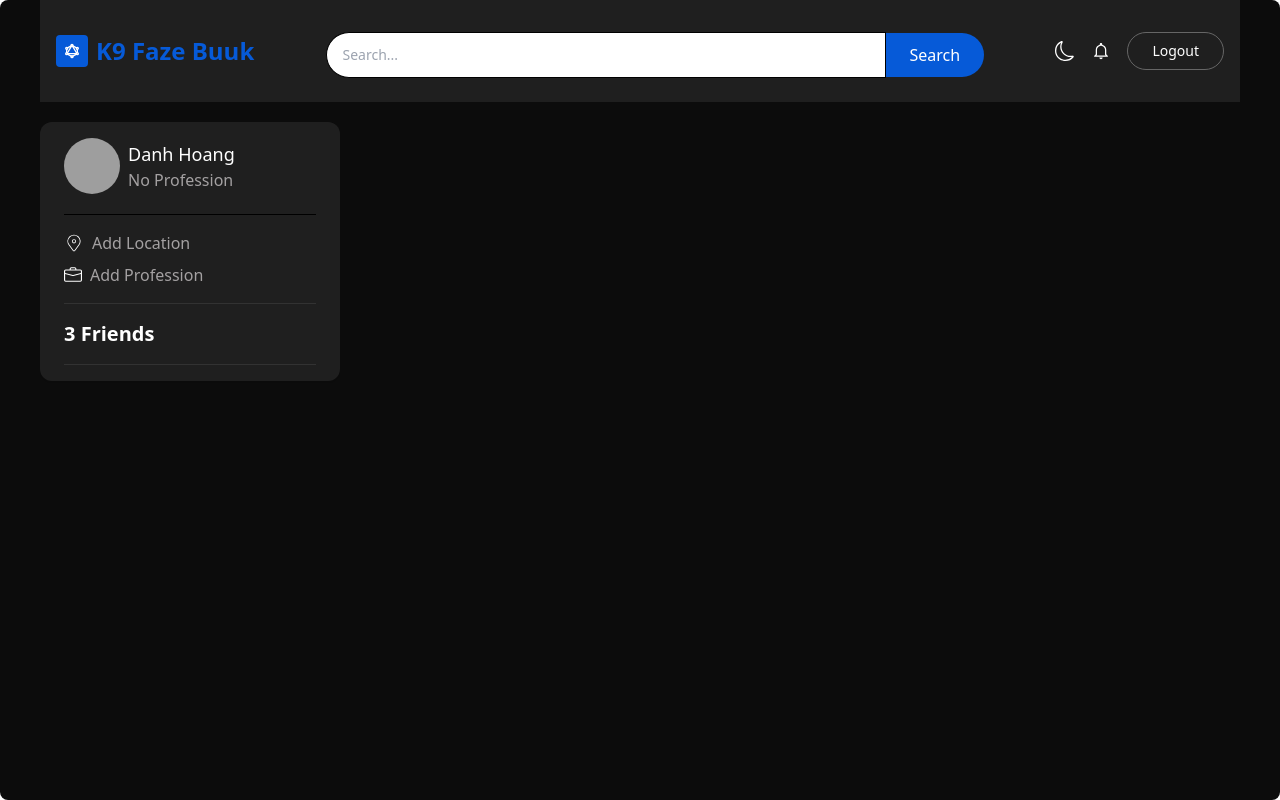
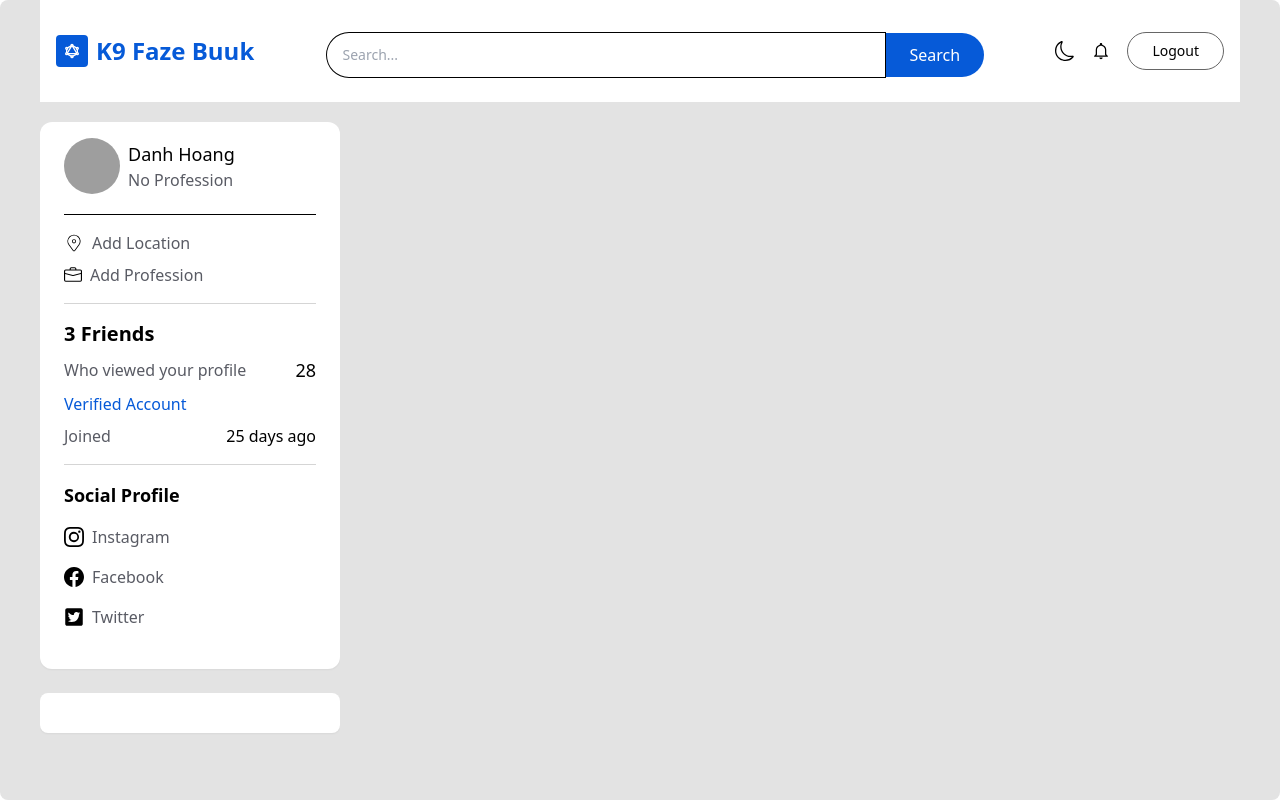
Before and after one commit to funnydev2512/socialmedia, a React (Create React App) app in the folder client/: page / in a window 1280 px wide. Built offline with nearby package versions, Linux system fonts and the light colour scheme; grey boxes are pictures that could not be loaded; some icons are missing.

Commit message:
update new

```diff
--- /dev/null
+++ b/client/src/components/FriendCard.jsx
@@ -0,0 +1,15 @@
+import React from 'react'
+
+const FriendCard = ({friends}) => {
+  return (
+    <div>
+        <div className='w-full bg-primary shadow-sm rounded-lg px-6 py-5'>
+            <div>
+
+            </div>
+        </div>
+    </div>
+  )
+}
+
+export default FriendCard
--- a/client/src/components/ProfileCard.jsx
+++ b/client/src/components/ProfileCard.jsx
@@ -5,7 +5,9 @@ import { NoProfile } from '../assets'
 import { LiaEditSolid } from "react-icons/lia"
 import { updateProfile } from '../redux/userSlice'
 import { CiLocationOn } from "react-icons/ci"
-import { BsBriefcase, BsPersonFillAdd } from "react-icons/bs"
+import moment from 'moment'
+import { FaTwitterSquare } from "react-icons/fa"
+import { BsBriefcase, BsFacebook, BsInstagram, BsPersonFillAdd } from "react-icons/bs"
 // import { user } from '../assets/data'
 
 const ProfileCard = ({user}) => {
@@ -56,7 +58,45 @@ const ProfileCard = ({user}) => {
                 <p className='text-xl text-ascent-1 font-semibold'>
                     {user?.friends?.length} Friends
                 </p>
+
+                <div className='flex items-center justify-between'>
+                    <span className='text-ascent-2'>Who viewed your profile</span>
+                    <span className='text-ascent-1 text-lg'>{user?.views?.length}</span>
+                </div>
+
+                <span className='text-base text-blue'>
+                    {user?.verified ? "Verified Account" : "Unverified Account"}
+                </span>
+
+                <div className='flex items-center justify-between'>
+                    <span className='text-ascent-2'>Joined</span>
+                    <span className='text-ascent-1 text-base'>
+                        {moment(user?.createdAt).fromNow()}
+                    </span>
+                </div>
             </div>
+
+            <div className='w-full flex flex-col gap-4 py-4 pb-6'>
+                <p className='text-ascent-1 text-lg font-semibold'>
+                        Social Profile
+                </p>
+
+                <div className='flex gap-2 items-center text-ascent-2'>
+                    <BsInstagram className="text-xl text-ascent-1" />
+                    <span>Instagram</span>
+                </div>
+
+                <div className='flex gap-2 items-center text-ascent-2'>
+                    <BsFacebook className="text-xl text-ascent-1" />
+                    <span>Facebook</span>
+                </div>
+
+                <div className='flex gap-2 items-center text-ascent-2'>
+                    <FaTwitterSquare className="text-xl text-ascent-1" />
+                    <span>Twitter</span>
+                </div>
+            </div>
+
         </div>
     </div>
   )
--- a/client/src/components/index.js
+++ b/client/src/components/index.js
@@ -3,5 +3,6 @@ import Loading from "./Loading";
 import CustomButton from "./CustomButton";
 import Topbar from "./Topbar";
 import ProfileCard from "./ProfileCard";
+import FriendCard from "./FriendCard";
 
-export { TextInput, Loading, CustomButton, Topbar, ProfileCard };
+export { TextInput, Loading, CustomButton, Topbar, ProfileCard, FriendCard};
--- a/client/src/pages/Home.jsx
+++ b/client/src/pages/Home.jsx
@@ -1,6 +1,6 @@
 import React from 'react'
 import { useSelector } from 'react-redux'
-import { Topbar, ProfileCard } from '../components'
+import { Topbar, ProfileCard, FriendCard } from '../components'
 
 const Home = () => {
   const {user} = useSelector((state) => state.user)
@@ -12,6 +12,7 @@ const Home = () => {
         {/* Left Side */}
         <div className='hidden w-1/3 lg:w-1/4 h-full md:flex flex-col gap-6 overflow-y-auto'>
           <ProfileCard  user={user} />
+          <FriendCard friends={user?.friends} />
         </div>
         {/* CENTER */}
         <div></div>
--- a/client/src/redux/theme.js
+++ b/client/src/redux/theme.js
@@ -4,7 +4,7 @@ import { createSlice } from '@reduxjs/toolkit';
 
 const initialState = {
     // default is light theme if not have theme in local storage
-    theme: JSON.parse(window?.localStorage.getItem('theme')) ?? "dark",
+    theme: JSON.parse(window?.localStorage.getItem('theme')) ?? "light",
 }
 
 // slice is a part of redux store and it has a reducer and actions
```
